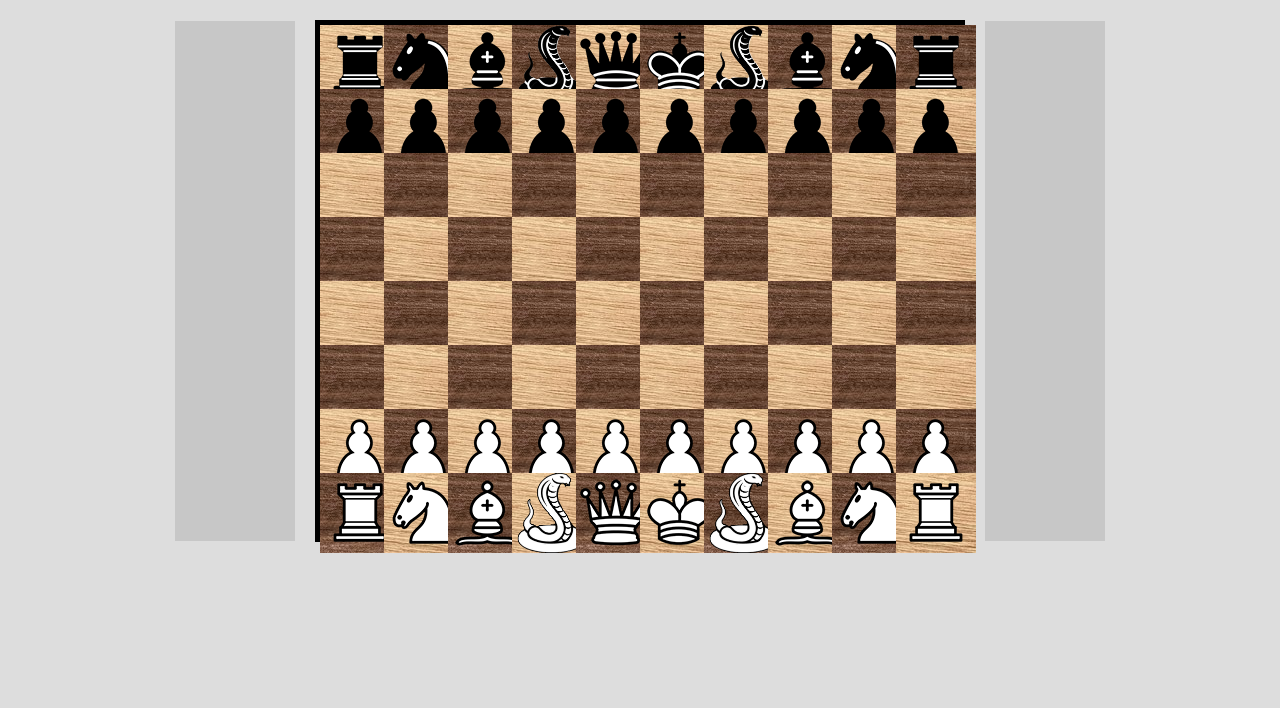
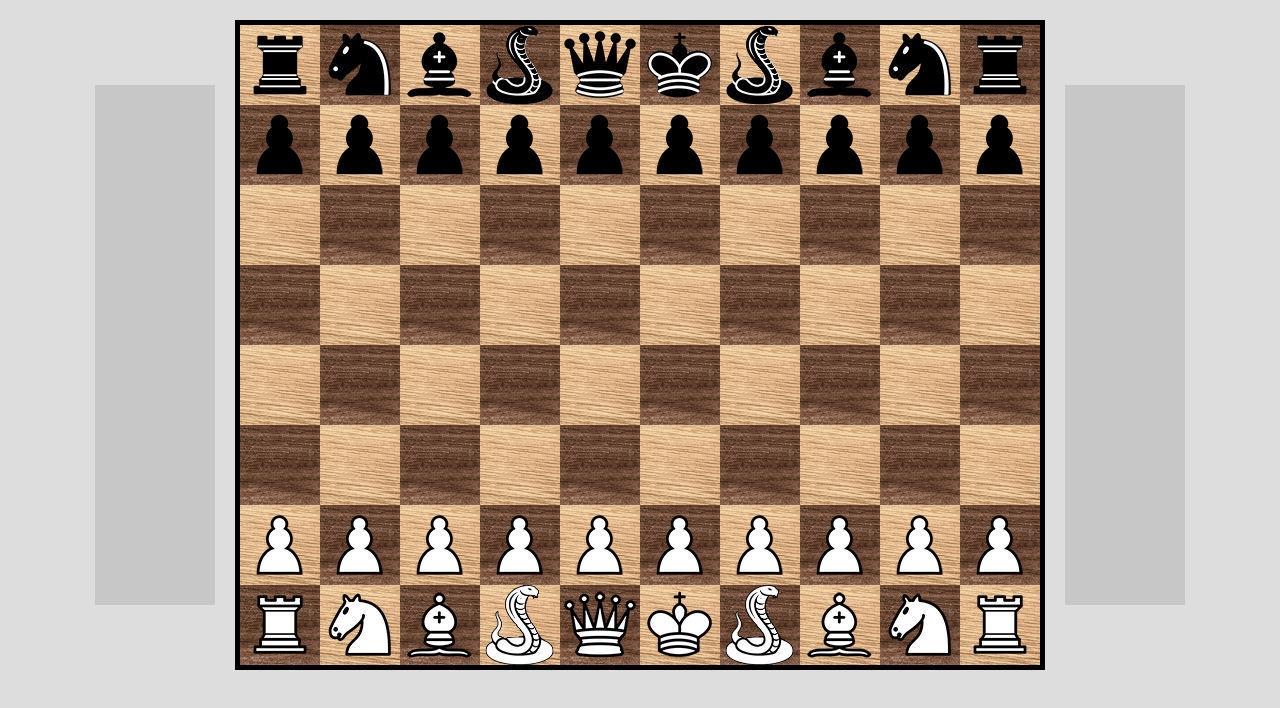
Before and after one commit to zakatnalune/snakechess, a plain HTML site: page public/index.html in a window 1280 px wide. Drawn offline with Linux system fonts and the light colour scheme.

Commit message:
Fix cells

```diff
--- a/public/style.css
+++ b/public/style.css
@@ -18,8 +18,8 @@ body {
 /* 🟩 ДОСКА */
 .board {
   display: grid;
-  grid-template-columns: repeat(10, 64px);
-  grid-template-rows: repeat(8, 64px);
+  grid-template-columns: repeat(10, 80px);
+  grid-template-rows: repeat(8, 80px);
   border: 5px solid black;
 }
 
```
